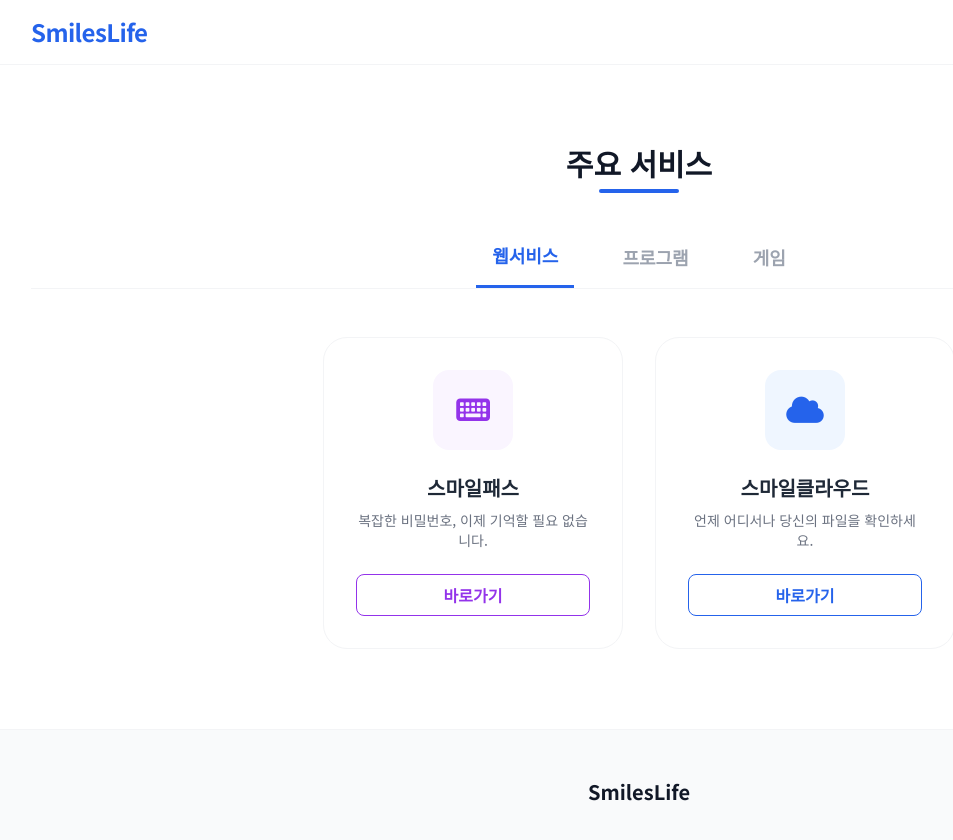
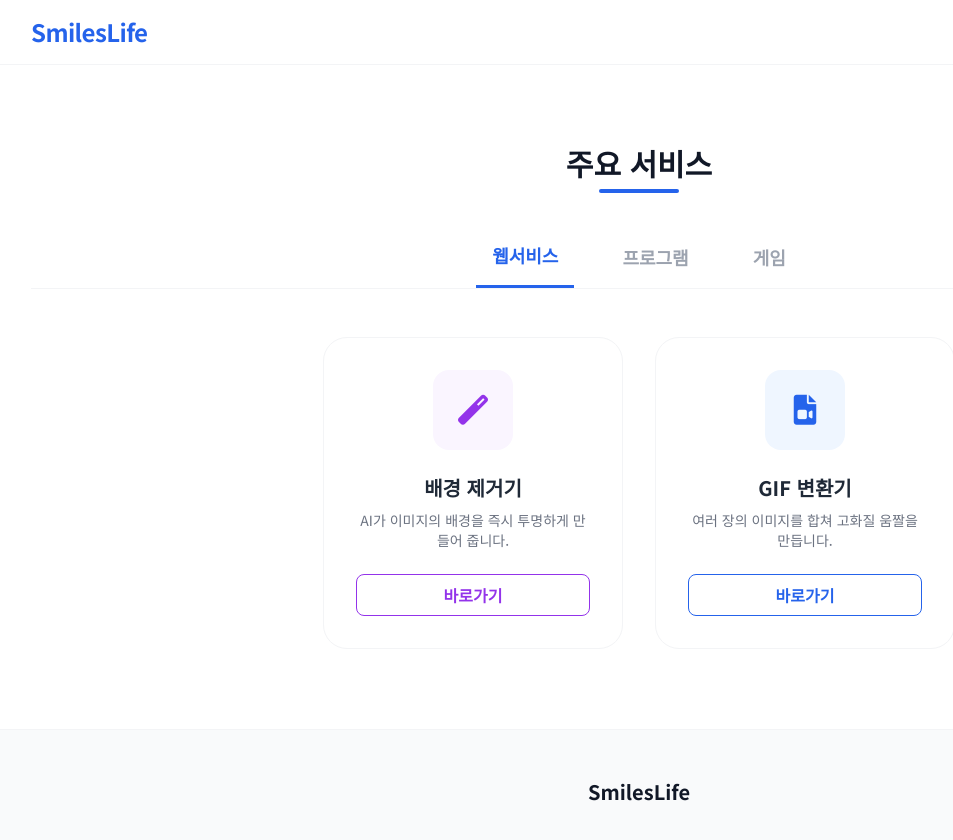
Before and after one commit to takionss/main, a Jekyll site: the page index.html, which Jekyll copies as it is, in a window 1280 px wide. Shown: the top 840 px of the page, without its empty margins (1-954 px from the left). Built offline with Jekyll 4.4.1, drawn with Linux system fonts in a browser that asks for light colours; nearby versions of some CDN libraries.

Commit message:
Update index.html

```diff
--- a/index.html
+++ b/index.html
@@ -52,20 +52,20 @@
                 <!-- 웹서비스 (Web Services) -->
                 <div class="tab-content web w-full max-w-[300px] group p-8 rounded-3xl border border-gray-100 hover:border-blue-200 hover:shadow-2xl transition-all bg-white text-center">
                     <div class="w-20 h-20 bg-purple-50 rounded-2xl flex items-center justify-center mx-auto mb-6 group-hover:bg-purple-600 transition-colors">
-                        <i class="fa-solid fa-keyboard text-3xl text-purple-600 group-hover:text-white"></i>
+                        <i class="fa-solid fa-magic text-3xl text-purple-600 group-hover:text-white"></i>
                     </div>
-                    <h3 class="text-xl font-bold mb-2">스마일패스</h3>
-                    <p class="text-gray-500 text-sm mb-6">복잡한 비밀번호, 이제 기억할 필요 없습니다.</p>
-                    <button class="w-full py-2 rounded-lg border border-purple-600 text-purple-600 font-bold hover:bg-purple-600 hover:text-white transition">바로가기</button>
+                    <h3 class="text-xl font-bold mb-2">배경 제거기</h3>
+                    <p class="text-gray-500 text-sm mb-6">AI가 이미지의 배경을 즉시 투명하게 만들어 줍니다.</p>
+                    <a href="web/background-removal/index.html" class="block w-full py-2 rounded-lg border border-purple-600 text-purple-600 font-bold hover:bg-purple-600 hover:text-white transition text-center">바로가기</a>
                 </div>
 
                 <div class="tab-content web w-full max-w-[300px] group p-8 rounded-3xl border border-gray-100 hover:border-blue-200 hover:shadow-2xl transition-all bg-white text-center">
                     <div class="w-20 h-20 bg-blue-50 rounded-2xl flex items-center justify-center mx-auto mb-6 group-hover:bg-blue-600 transition-colors">
-                        <i class="fa-solid fa-cloud text-3xl text-blue-600 group-hover:text-white"></i>
+                        <i class="fa-solid fa-file-video text-3xl text-blue-600 group-hover:text-white"></i>
                     </div>
-                    <h3 class="text-xl font-bold mb-2">스마일클라우드</h3>
-                    <p class="text-gray-500 text-sm mb-6">언제 어디서나 당신의 파일을 확인하세요.</p>
-                    <button class="w-full py-2 rounded-lg border border-blue-600 text-blue-600 font-bold hover:bg-blue-600 hover:text-white transition">바로가기</button>
+                    <h3 class="text-xl font-bold mb-2">GIF 변환기</h3>
+                    <p class="text-gray-500 text-sm mb-6">여러 장의 이미지를 합쳐 고화질 움짤을 만듭니다.</p>
+                    <a href="web/image-to-gif/index.html" class="block w-full py-2 rounded-lg border border-blue-600 text-blue-600 font-bold hover:bg-blue-600 hover:text-white transition text-center">바로가기</a>
                 </div>
 
                 <!-- 프로그램 (Programs) -->
@@ -113,7 +113,7 @@
                     </div>
                     <h3 class="text-xl font-bold mb-2">스텔라 뱅가드</h3>
                     <p class="text-gray-500 text-sm mb-6">우주를 탐험하며 최고 점수에 도전하세요</p>
-                     <a href="game/stella_vanguard/index.html" target="_blank" class="w-full py-2 rounded-lg border border-yellow-600 text-yellow-600 font-bold hover:bg-yellow-600 hover:text-white transition text-center">플레이하기</a>
+                     <a href="game/stella_vanguard/index.html" target="_blank" class="block w-full py-2 rounded-lg border border-yellow-600 text-yellow-600 font-bold hover:bg-yellow-600 hover:text-white transition text-center">플레이하기</a>
                 </div>
 
             </div>
```
